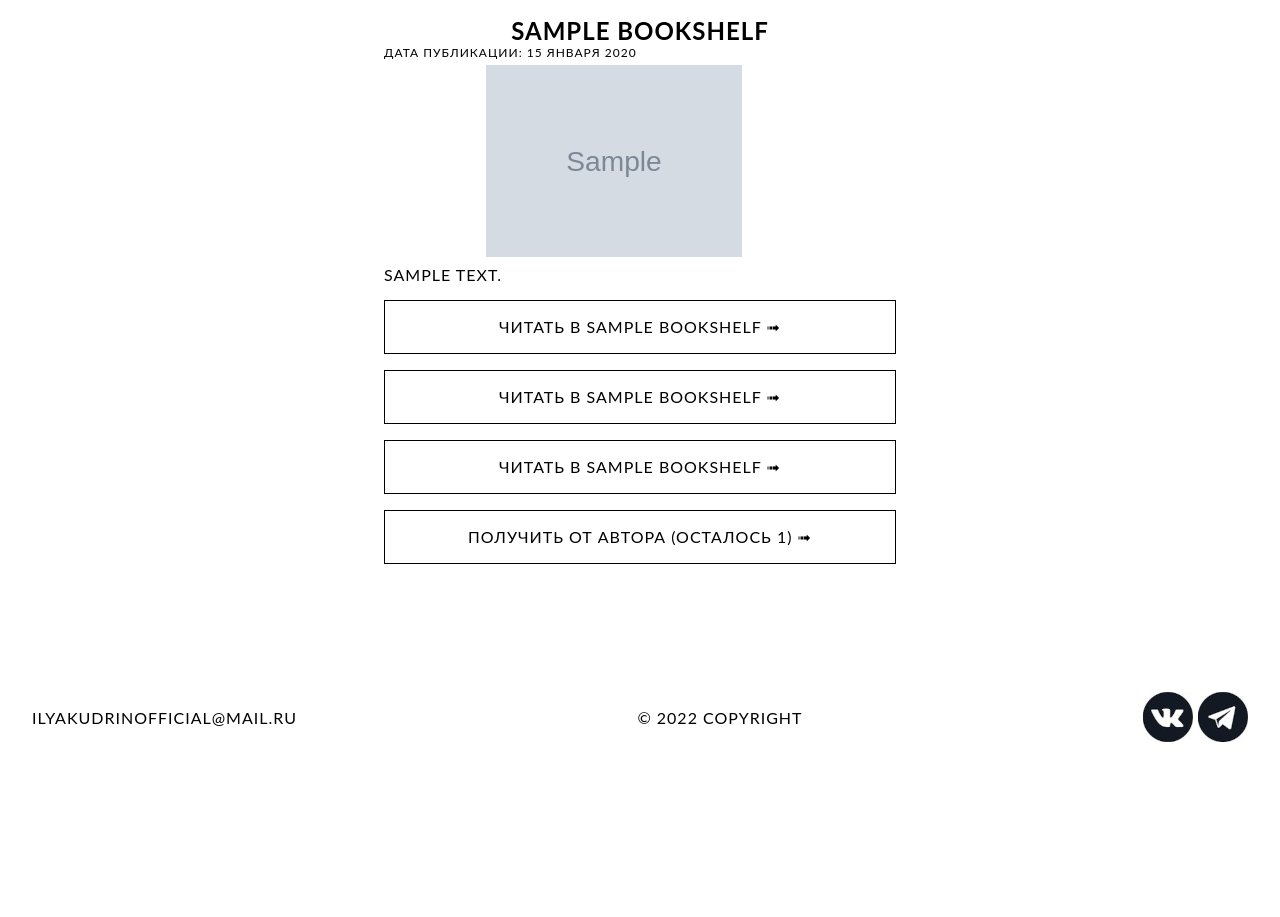
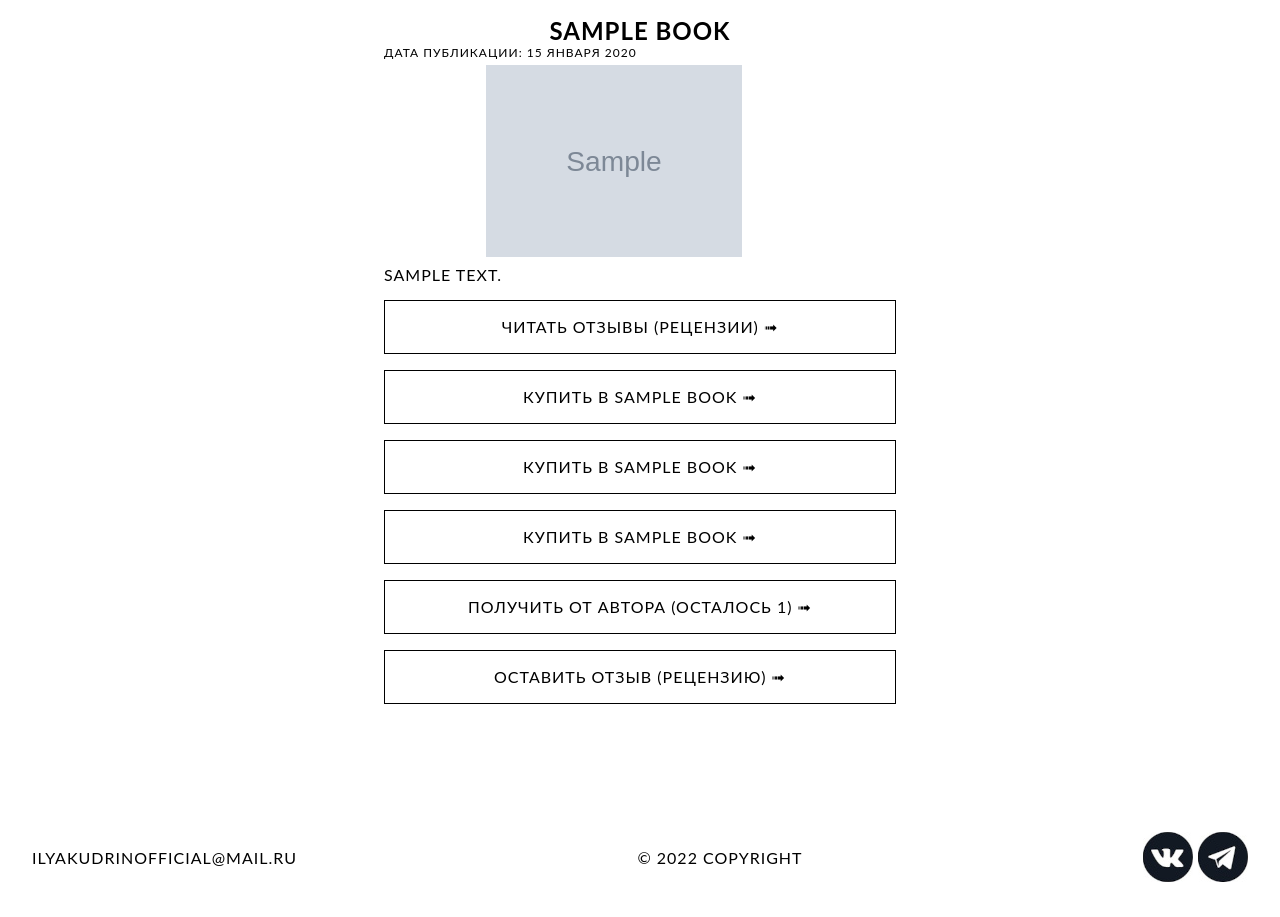
Before and after one commit to ilyakudrinoff/ilyakudrin, a Django app: template templates/kudrin/book_detail.html in a window 1280 px wide. Shown: the part 131-1048 px from the top of the page. Before the commit the page ends 873 px from the top, so only its background shows below. Run offline with Django 4.2, Linux system fonts and the light colour scheme; tables that the repository leaves empty hold one stand-in row (values such as "Sample post"); the template is opened without the code that fills it: values that come from a table or form of the project are taken from there, most other values are stand-ins (such as "Sample title", 1, 10 or a date in 2020); grey boxes marked "Sample" are stand-in pictures; parts of the project's set-up code (start-up, migrations or seed data) failed here and were passed over.

Commit message:
Доструктурировать БД с учетом новых таблиц Отзывы и Покупка

```diff
--- a/kudrin/models.py
+++ b/kudrin/models.py
@@ -51,6 +51,7 @@
     image = models.ImageField('Изображение', upload_to='static/imgbooks', default='default.jpg')
     description = models.TextField('Описание')
     count = models.IntegerField('Количество книг у автора', default=0)
+    review = models.ForeignKey(Review, on_delete=models.CASCADE)
     name_1 = models.CharField('Имя ссылки 1', blank=True, max_length=20)
     link_1 = models.CharField('Ссылка 1', blank=True, max_length=200)
     name_2 = models.CharField('Имя ссылки 2', blank=True, max_length=20)
@@ -65,3 +66,30 @@
 
     def __str__(self):
         return self.name + " " + str(self.created_at)
+
+class Review(TimeStampedModel):
+    name = models.CharField('Имя', max_length=50)
+    last_name = models.CharField('Фамилия', max_length=50)
+    text = models.CharField('Текст', max_length=2000)
+
+    class Meta:
+        verbose_name = _('Отзывы')
+        verbose_name_plural = _('Отзывы')
+        ordering = ['-created_at',]
+
+    def __str__(self):
+        return self.last_name + " " + str(self.created_at)
+
+
+class BuyQuery(TimeStampedModel):
+    name = models.CharField('Имя', max_length=50)
+    last_name = models.CharField('Фамилия', max_length=50)
+    text = models.CharField('Текст', max_length=2000)
+
+    class Meta:
+        verbose_name = _('Отзывы')
+        verbose_name_plural = _('Отзывы')
+        ordering = ['-created_at',]
+
+    def __str__(self):
+        return self.last_name + " " + str(self.created_at)
--- a/kudrin/urls.py
+++ b/kudrin/urls.py
@@ -12,4 +12,5 @@
     path('news/<int:post_id>', views.news_detail, name='news_detail'),
     path('bookshelf/<int:book_id>', views.book_detail, name='book_detail'),
     path('store/<int:store_id>', views.store_detail, name='store_detail'),
+    path('bookshelf/<int:book_id>/query', views.book_query, name='book_query'),
 ]
--- a/kudrin/views.py
+++ b/kudrin/views.py
@@ -53,3 +53,6 @@
         'store': store
     }
     return render(request, 'kudrin/store_detail.html', context)
+
+def book_query(request, book_id):
+    return render(request, 'kudrin/query.html')
--- a/templates/kudrin/book_detail.html
+++ b/templates/kudrin/book_detail.html
@@ -16,10 +16,14 @@
         </li>
     </ul>
     <div class="link-book">
-        <a href="{{ book.link_1 }}" target="_blank">Читать в {{ book.name_1 }} ➟</a>
-        <a href="{{ book.link_2 }}" target="_blank">Читать в {{ book.name_2 }} ➟</a>
-        <a href="{{ book.link_3 }}" target="_blank">Читать в {{ book.name_3 }} ➟</a>
-        <a href="{{ book.link_3 }}" target="_blank">Получить от автора (осталось {{ book.count }}) ➟</a>
+        <a href="{% url 'kudrin:book_query' book.pk %}" target="_blank">Читать отзывы (рецензии) ➟</a>
+        <a href="{{ book.link_1 }}" target="_blank">Купить в {{ book.name_1 }} ➟</a>
+        <a href="{{ book.link_2 }}" target="_blank">Купить в {{ book.name_2 }} ➟</a>
+        <a href="{{ book.link_3 }}" target="_blank">Купить в {{ book.name_3 }} ➟</a>
+        {% if book.count > 0 %}
+        <a href="{% url 'kudrin:book_query' book.pk %}" target="_blank">Получить от автора (осталось {{ book.count }}) ➟</a>
+        {% endif %}
+        <a href="{% url 'kudrin:book_query' book.pk %}">Оставить отзыв (рецензию) ➟</a>
     </div>
 </article>
 {% endblock %}
```
Also changed, not shown: templates/kudrin/includes/review.html (added, +14 -0 lines), templates/kudrin/query.html (added, +7 -0 lines), templates/kudrin/reviews.html (added, +10 -0 lines), static/imgbooks/origin_1_41d1a3cfb91c5938db9aae42c8d90e46.jpg (added), static/imgnews/photo_2022-08-23_11-14-55.jpg (added), static/imgnews/ергаки.jpg (added), static/imgnews/ергаки3.jpg (added).
